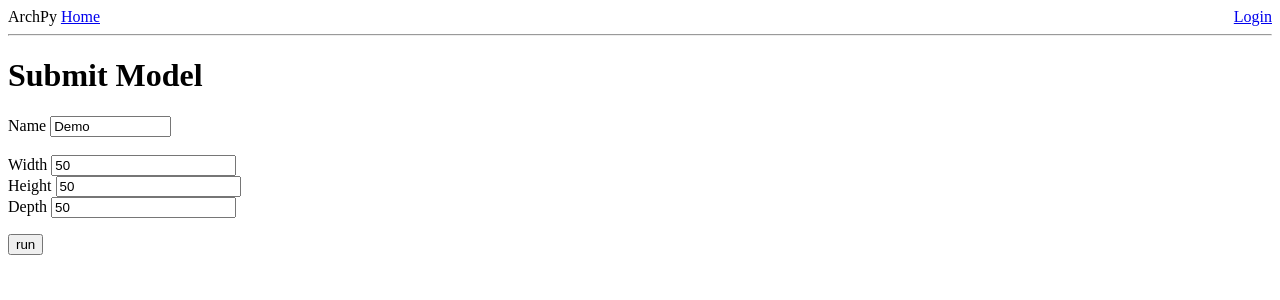
After one commit to TimoBl/Web-Sediment-Modeling, a Flask app: template app/templates/model.html in a window 1280 px wide. The commit adds this page. Shown: the top 300 px of the page. Run offline with Flask 3, Linux system fonts and the light colour scheme; the template is opened without the code that fills it: values that come from a table or form of the project are taken from there, others are empty; parts of the project's set-up code (start-up, migrations or seed data) failed here and were passed over.

Commit message:
added a submit page for model

```diff
--- a/app/forms.py
+++ b/app/forms.py
@@ -1,5 +1,5 @@
 from flask_wtf import FlaskForm
-from wtforms import StringField, PasswordField, BooleanField, SubmitField
+from wtforms import StringField, PasswordField, BooleanField, SubmitField, IntegerField, DecimalField
 from wtforms.validators import DataRequired, ValidationError, Email, EqualTo
 from app.models import User
 
@@ -32,3 +32,12 @@ class RegistrationForm(FlaskForm):
         user = User.query.filter_by(email=email.data).first()
         if user is not None:
             raise ValidationError('Please use a different email address')
+
+
+# for simulation submission
+class JobSubmissionForm(FlaskForm):
+    name = StringField('Name', validators=[DataRequired()], default="Demo")
+    width =  IntegerField("Width", validators=[DataRequired()], default=50)
+    height =  IntegerField("Height", validators=[DataRequired()], default=50)
+    depth =  IntegerField("Depth", validators=[DataRequired()], default=50)
+    submit = SubmitField('run')
--- a/app/model.py
+++ b/app/model.py
@@ -98,11 +98,11 @@ db, l_bhs = ArchPy.inputs.load_bh_files(list_bhs=pd.read_csv(os.path.join(data_f
 # much more efficient instead of creating a class which has as an attribute an Arch_table
 # we can instead define a child as a table
 class GeoModel(ArchPy.base.Arch_table):
-	def __init__(self):
-		super().__init__(name="Project", working_directory="working_dir", seed=100, verbose=1)
+	def __init__(self, name, dimensions):
+		super().__init__(name=name, working_directory="working_dir", seed=100, verbose=1)
 
 		# define our simulation grid (this would be our parameters we use)
-		dimensions = (50, 50, 50) # number of cells
+		#dimensions = (50, 50, 50) # number of cells
 		spacing = (1, 1, 0.1) # cell dimension
 		origin = (0, 0, 0) # origin of the simulation
 		self.add_grid(dimensions, spacing, origin)
--- a/app/templates/index.html
+++ b/app/templates/index.html
@@ -3,10 +3,10 @@
 {% block content %}
     {% if not current_user.is_anonymous %}
         <h1>Hi, {{ current_user.username }}!</h1>
+        <p>
+            You can submit jobs <a href="{{ url_for('model') }}">here</a>
+        </p>
     {% else %}
         <h1>Hello stranger</h1>
     {% endif %}
-    <div>
-        <a href="{{ url_for('model') }}">Request Model</a>
-    </div>
 {% endblock %}
--- /dev/null
+++ b/app/templates/model.html
@@ -0,0 +1,23 @@
+{% extends "base.html" %}
+
+{% block content %}
+    <h1>Submit Model</h1>
+    <form action="" method="post" novalidate>
+        {{ form.hidden_tag() }}
+        <p>
+            {{ form.name.label }}
+            {{ form.name(size=12) }}<br><br>
+
+            {{ form.width.label }}
+            {{ form.width(size=6) }}<br>
+
+            {{ form.height.label }}
+            {{ form.height(size=6) }}<br>
+
+            {{ form.depth.label }}
+            {{ form.depth(size=6) }}<br>
+
+            <p>{{ form.submit() }}</p>
+        </p>
+    </form>
+{% endblock %}
```
Also changed, not shown: app/routes.py (+21 -8 lines).
